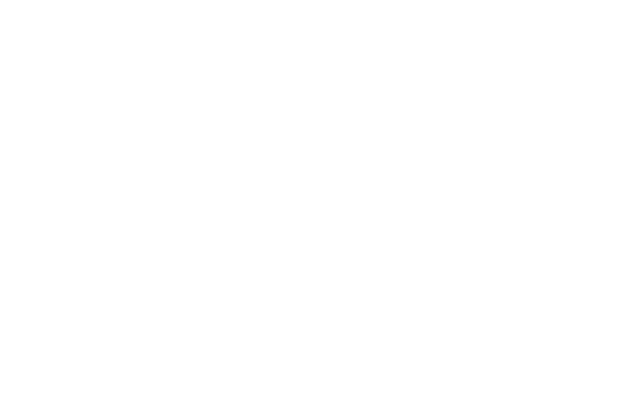
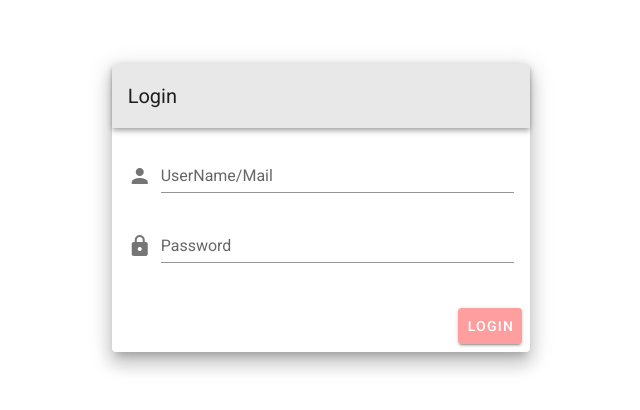
Before and after one commit to voidrlm/User-Management-VueJS, a Vue app: page / in a window 1280 px wide. Shown: the part 192-602 px from the top of the page, without its empty margins (319-959 px from the left). Built offline with nearby package versions, Linux system fonts and the light colour scheme.

Commit message:
Initial Login Form Design

```diff
--- a/src/views/userAuthentication.vue
+++ b/src/views/userAuthentication.vue
@@ -1,5 +1,33 @@
 <template>
-  <v-container fluid> </v-container>
+  <v-container fluid fill-height>
+    <v-layout align-center justify-center>
+      <v-flex xs12 sm8 md4>
+        <v-card class="elevation-12">
+          <v-toolbar color="accent">
+            <v-toolbar-title>Login</v-toolbar-title>
+          </v-toolbar>
+          <v-card-text>
+            <v-form>
+              <v-text-field
+                prepend-icon="mdi-account"
+                label="UserName/Mail"
+                type="text"
+              ></v-text-field>
+              <v-text-field
+                prepend-icon="mdi-lock"
+                label="Password"
+                type="password"
+              ></v-text-field>
+            </v-form>
+          </v-card-text>
+          <v-card-actions>
+            <v-spacer></v-spacer>
+            <v-btn color="primary" to="/">Login</v-btn>
+          </v-card-actions>
+        </v-card>
+      </v-flex>
+    </v-layout>
+  </v-container>
 </template>
 <script>
 export default {
```
